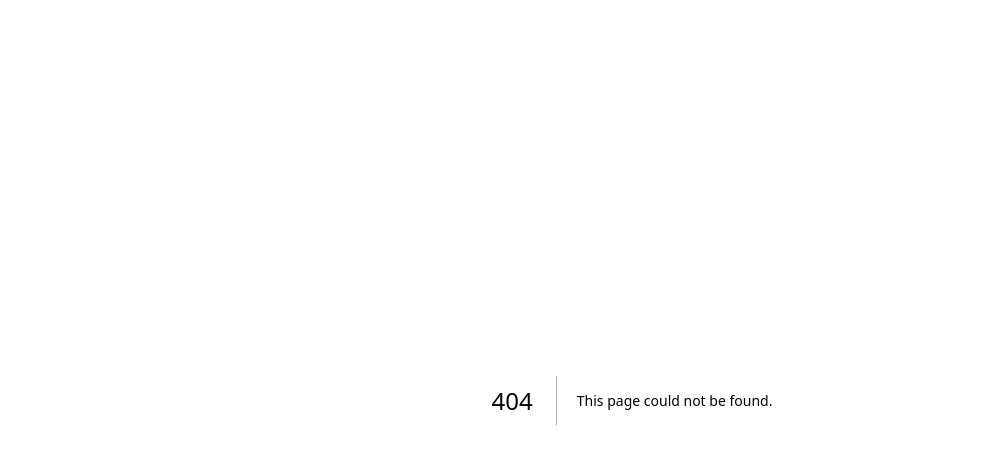
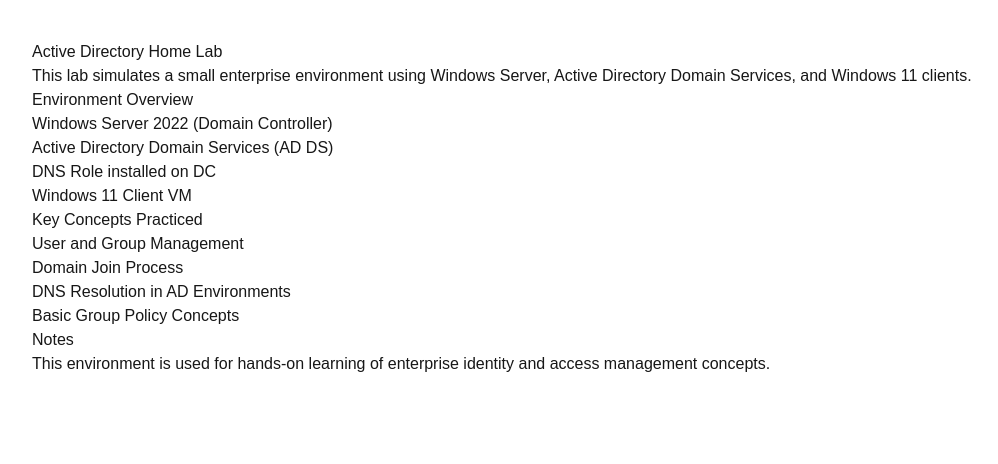
Before and after one commit to thcornell/portfolio-site, a Next.js app: page /lab in a window 1280 px wide. Before the commit this address had no page. Shown: the top 464 px of the page, without its empty margins (8-1006 px from the left). Built offline with nearby package versions, Linux system fonts and the light colour scheme.

Commit message:
Add active directory lab page

```diff
--- /dev/null
+++ b/app/lab/page.tsx
@@ -0,0 +1,34 @@
+export default function Lab() {
+  return (
+    <main style={{ fontFamily: "Arial", padding: "40px" }}>
+      <h1>Active Directory Home Lab</h1>
+
+      <p>
+        This lab simulates a small enterprise environment using Windows Server,
+        Active Directory Domain Services, and Windows 11 clients.
+      </p>
+
+      <h2>Environment Overview</h2>
+      <ul>
+        <li>Windows Server 2022 (Domain Controller)</li>
+        <li>Active Directory Domain Services (AD DS)</li>
+        <li>DNS Role installed on DC</li>
+        <li>Windows 11 Client VM</li>
+      </ul>
+
+      <h2>Key Concepts Practiced</h2>
+      <ul>
+        <li>User and Group Management</li>
+        <li>Domain Join Process</li>
+        <li>DNS Resolution in AD Environments</li>
+        <li>Basic Group Policy Concepts</li>
+      </ul>
+
+      <h2>Notes</h2>
+      <p>
+        This environment is used for hands-on learning of enterprise identity
+        and access management concepts.
+      </p>
+    </main>
+  );
+}
```
